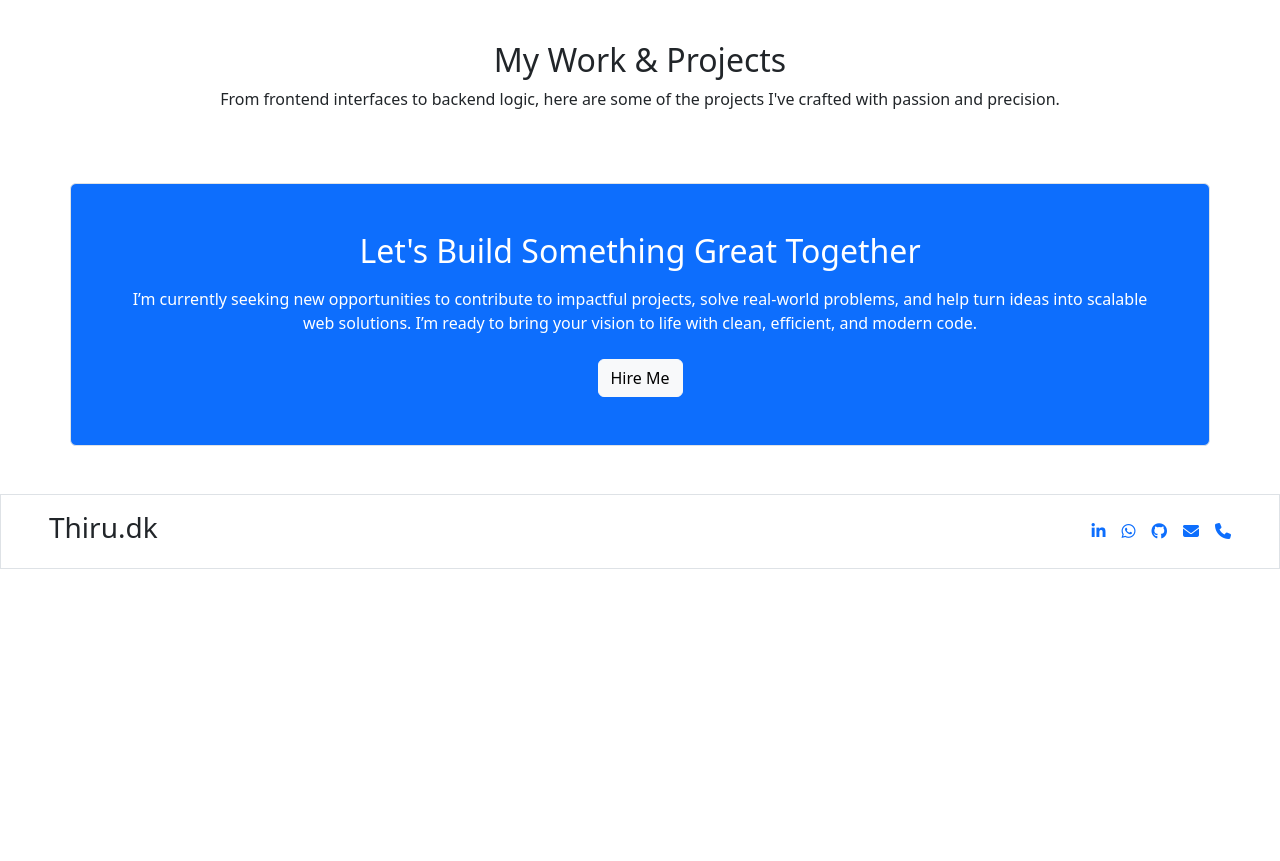
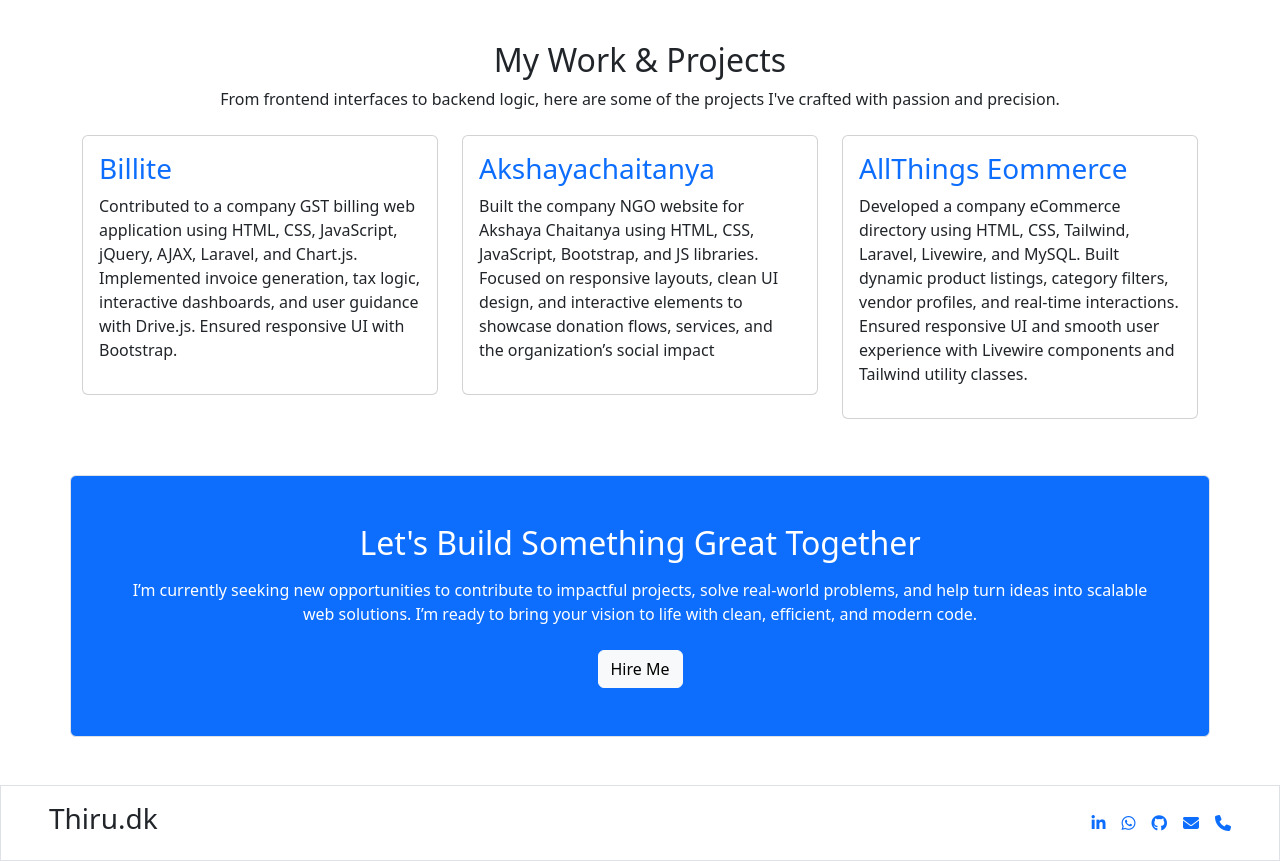
Before and after one commit to Thirunavukkarasud07/my-react-portfolio, a React (Vite) app: page / in a window 1280 px wide. Shown: the part 1800-2661 px from the top of the page. Before the commit the page ends 2369 px from the top, so only its background shows below. Built offline with nearby package versions, Linux system fonts and the light colour scheme.

Commit message:
Update something

```diff
--- a/index.html
+++ b/index.html
@@ -2,7 +2,7 @@
 <html lang="en">
   <head>
     <meta charset="UTF-8" />
-    <link rel="icon" type="image/svg+xml" href="/vite.svg" />
+    <link rel="icon" type="image/svg+xml" href="./src/assets/images/favicon.ico" />
     <meta name="viewport" content="width=device-width, initial-scale=1.0" />
         <link
       rel="stylesheet"
@@ -11,7 +11,7 @@
       crossorigin="anonymous"
       referrerpolicy="no-referrer"
     />
-    <title>Vite + React</title>
+    <title>Thiru</title>
   </head>
   <body>
     <div id="root"></div>
--- a/src/components/Projects.jsx
+++ b/src/components/Projects.jsx
@@ -3,6 +3,29 @@ function Projects() {
     <section className="container pt-5 pb-2" id="projects">
       <h2 className="text-center">My Work & Projects</h2>
         <p className="text-center">From frontend interfaces to backend logic, here are some of the projects I've crafted with passion and precision.</p>
+        {/* <h4 className="text-center mb-4">🧑‍💼 Company - Client Projects</h4> */}
+        <div className="row mt-4">
+          <div className="col-4">
+            <div className="card card-body">
+              <h3><a href="">Billite</a></h3>
+              <p>Contributed to a company GST billing web application using HTML, CSS, JavaScript, jQuery, AJAX, Laravel, and Chart.js. Implemented invoice generation, tax logic, interactive dashboards, and user guidance with Drive.js. Ensured responsive UI with Bootstrap.</p>
+            </div>
+          </div>
+          <div className="col-4">
+              <div className="card card-body">
+              <h3><a href="">Akshayachaitanya</a></h3>
+              <p>Built the company NGO website for Akshaya Chaitanya using HTML, CSS, JavaScript, Bootstrap, and JS libraries. Focused on responsive layouts, clean UI design, and interactive elements to showcase donation flows, services, and the organization’s social impact</p>
+            </div>
+          </div>
+          <div className="col-4">
+              <div className="card card-body">
+              <h3><a href="">AllThings Eommerce</a></h3>
+              <p>Developed a company eCommerce directory using HTML, CSS, Tailwind, Laravel, Livewire, and MySQL. Built dynamic product listings, category filters, vendor profiles, and real-time interactions. Ensured responsive UI and smooth user experience with Livewire components and Tailwind utility classes.</p>
+            </div>
+          </div>
+          <div className="col-3"></div>
+        </div>
+        {/* <h4 className="text-center my-4">🛠️ Personal Projects</h4> */}
       <div>
 
       </div>
```
Also changed, not shown: 1 other file (tests, documents, lock files or other folders).
